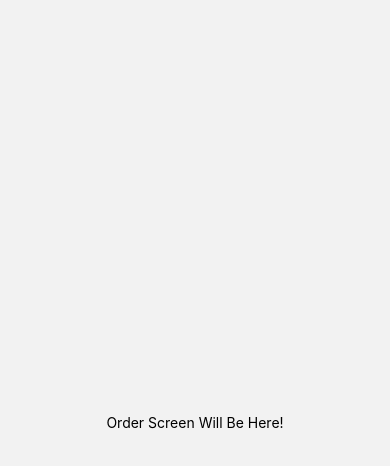
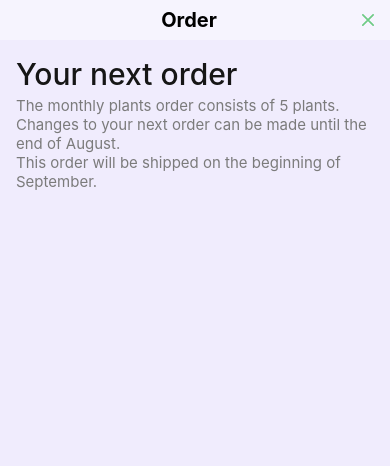
Before and after one commit to OrrEilam/AgwaFarm, a React Native app in the folder AgwaFarm/: screen / in a window 390 px wide. Shown: the top 466 px of the page. Built offline with nearby package versions, Linux system fonts and the light colour scheme.

Commit message:
created the basic header-content outline, and the introduction paragraph

```diff
--- a/AgwaFarm/App.tsx
+++ b/AgwaFarm/App.tsx
@@ -1,14 +1,14 @@
 import { NavigationContainer } from '@react-navigation/native';
 import { createNativeStackNavigator } from '@react-navigation/native-stack';
 import { ScreenName } from './common/enums/ScreenName';
-import { OrderScreen } from './pages/OrderScreen';
+import { OrderScreen } from './pages/Order/OrderScreen';
 
 const Stack = createNativeStackNavigator();
 
 export default function App() {
   return (
     <NavigationContainer>
-      <Stack.Navigator initialRouteName={ScreenName.Order} screenOptions={{headerShown: false}}>
+      <Stack.Navigator initialRouteName={ScreenName.Order} screenOptions={{headerShown: false}} >
         <Stack.Screen name={ScreenName.Order} component={OrderScreen} />
       </Stack.Navigator>
     </NavigationContainer>
--- /dev/null
+++ b/AgwaFarm/common/methods/dates.ts
@@ -0,0 +1,22 @@
+const monthNames: string[] = [
+    "January", "February", "March", "April", "May", "June",
+    "July", "August", "September", "October", "November", "December"
+];
+
+/**
+ * A method to get the full english name of a month given it's number.
+ * @param monthNumber The number of the month, using the current one as fallback.
+ * @returns The full english name of the given month.
+ */
+export const getMonthName = (monthNumber: number = (new Date()).getMonth()): string => {
+    return monthNames[monthNumber];
+}
+
+/**
+ * A method to get the next month from a given date.
+ * @param date The date to get the month from, if not present use current-date.
+ * @returns The number of the month.
+ */
+export const getNextMonth = (date: Date = new Date()): number => {
+    return (date.getMonth() + 1) % 12;
+}
--- /dev/null
+++ b/AgwaFarm/common/styles.ts
@@ -0,0 +1,17 @@
+export const colors = {
+    text: {
+        dark: '#161616',
+        medium: '#7B7B7B',
+        light: '#BFBFBF',
+    },
+    action: {
+        first: '#BDB4D3',
+        second: '#6FCB86',
+    },
+    background: {
+        extraLight: '#F6F4FE',
+        light: '#F0ECFD',
+        medium: '#BDB4D3',
+        dark: '#9F99AA',
+    }
+}
--- /dev/null
+++ b/AgwaFarm/pages/Order/OrderScreen.tsx
@@ -0,0 +1,20 @@
+import { View, Text } from 'react-native';
+import { Header } from './components/Header/Header';
+import { Introduction } from './components/Intoduction/Introduction';
+import { styles } from './styles';
+
+export const OrderScreen: React.FC<{}> = () => {
+
+    const handleOnClose = (): void => {
+        alert('onClose');
+    }
+
+    return (
+        <View style={styles.container}>
+            <Header onClose={handleOnClose} />
+            <View style={styles.content}>
+                <Introduction />
+            </View>
+        </View>
+    );
+};
--- /dev/null
+++ b/AgwaFarm/pages/Order/components/Header/Header.tsx
@@ -0,0 +1,21 @@
+import React from "react";
+import { View, Text, Image, TouchableOpacity } from "react-native";
+import { ScreenName } from "../../../../common/enums/ScreenName";
+import { styles } from "./styles";
+
+export interface HeaderProps {
+    onClose: () => void;
+}
+
+export const Header: React.FC<HeaderProps> = (props: HeaderProps) => {
+    return (
+        <View style={styles.container}>
+            <Text style={styles.header}>
+                {ScreenName.Order}
+            </Text>
+            <TouchableOpacity style={styles.exit} onPress={props.onClose}>
+                <Image source={require('../../../../assets/icons/x-sign.svg')} style={styles.closeIcon} />
+            </TouchableOpacity>
+        </View>
+    )
+}
--- /dev/null
+++ b/AgwaFarm/pages/Order/components/Header/styles.ts
@@ -0,0 +1,28 @@
+import { StyleSheet } from "react-native";
+import { colors } from "../../../../common/styles";
+
+export const styles = StyleSheet.create({
+    container: {
+        display: 'flex',
+        flexDirection: 'row',
+        justifyContent: 'center',
+        alignItems: 'center',
+        paddingHorizontal: '1em',
+        paddingVertical: '0.5em',
+        backgroundColor: colors.background.extraLight,
+        colors: colors.text,
+    },
+    header: {
+        flexGrow: 1,
+        fontSize: 20,
+        fontWeight: '700',
+        textTransform: 'capitalize',
+        textAlign: 'center'
+    },
+    exit: {
+    },
+    closeIcon: {
+        height: '0.75rem',
+        width: '0.75rem',
+    }
+});
--- /dev/null
+++ b/AgwaFarm/pages/Order/components/Intoduction/Introduction.tsx
@@ -0,0 +1,23 @@
+import { Text, View } from "react-native"
+import { getMonthName, getNextMonth } from "../../../../common/methods/dates";
+import { styles } from "./styles"
+
+export const Introduction: React.FC = () => {
+
+    const today = new Date();
+
+    return (
+        <View style={styles.container}>
+            <Text style={styles.title}>
+                Your next order
+            </Text>
+            <Text style={styles.description}>
+                The monthly plants order consists of 5 plants.
+                <br />
+                Changes to your next order can be made until the end of {getMonthName(today.getMonth())}.
+                <br />
+                This order will be shipped on the beginning of {getMonthName(getNextMonth(today))}.
+            </Text>
+        </View>
+    )
+}
--- /dev/null
+++ b/AgwaFarm/pages/Order/components/Intoduction/styles.ts
@@ -0,0 +1,18 @@
+import { StyleSheet } from "react-native";
+import { colors } from "../../../../common/styles";
+
+export const styles = StyleSheet.create({
+    container: {
+    },
+    title: {
+        fontSize: 30,
+        fontWeight: '500',
+        color: colors.text.dark,
+        marginBottom: '0.25rem',
+    },
+    description: {
+        fontSize: 15,
+        fontWeight: '400',
+        color: colors.text.medium,
+    }
+});
--- /dev/null
+++ b/AgwaFarm/pages/Order/styles.ts
@@ -0,0 +1,13 @@
+import { StyleSheet } from "react-native";
+import { colors } from "../../common/styles";
+
+export const styles = StyleSheet.create({
+    container: {
+        flex: 1
+    },
+    content: {
+        flexGrow: 1,
+        backgroundColor: colors.background.light,
+        padding: '1rem'
+    }
+});
--- a/AgwaFarm/pages/OrderScreen.tsx
+++ /dev/null
@@ -1,20 +0,0 @@
-import { StyleSheet, View, Text } from 'react-native';
-
-const styles = StyleSheet.create({
-    container: {
-        display: 'flex',
-        justifyContent: 'center',
-        alignItems: 'center',
-        flex: 1
-    }
-})
-
-export const OrderScreen: React.FC<{}> = () => {
-    return (
-        <View style={styles.container}>
-            <Text>
-                Order Screen Will Be Here!
-            </Text>
-        </View>
-    );
-};
```
Also changed, not shown: AgwaFarm/assets/icons/x-sign.svg (added).
